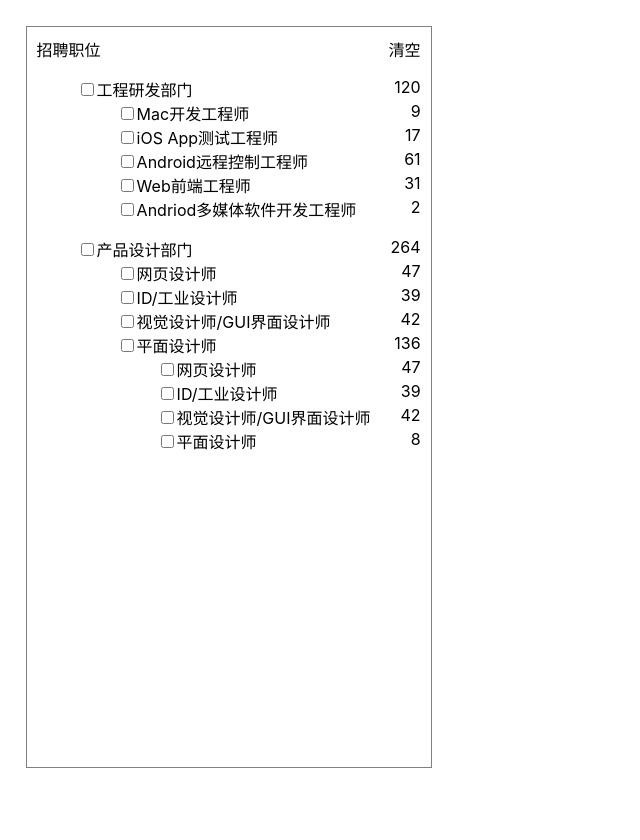
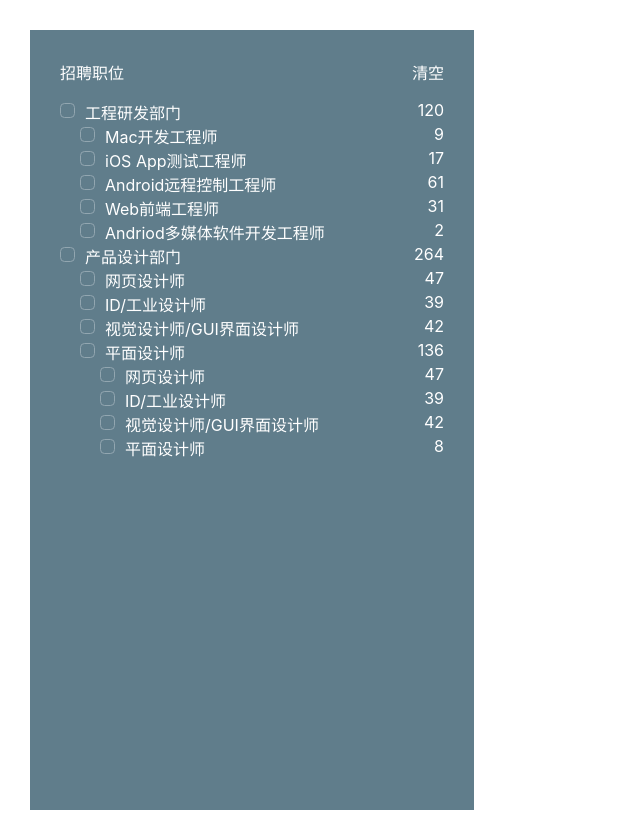
Before and after one commit to dylan-shao/react-nested-menu-demo, a React (Create React App) app: page / in a window 1280 px wide. Shown: the whole page, without its empty margins (0-640 px from the left). Before the commit the page ends 800 px from the top, so only its background shows below. Built offline with nearby package versions, Linux system fonts and the light colour scheme.

Commit message:
refactor, rename component, css change

```diff
--- a/src/components/SideMenu/NestedMenu/MenuItem/index.js
+++ /dev/null
@@ -1,55 +0,0 @@
-import React, { Component } from 'react';
-import PropTypes from 'prop-types';
-import './style.css';
-
-// each item in the menu, could be either parent or child item
-// if it's a parent item, it will call function to update all it's children checkbox
-class MenuItem extends Component {
-  constructor() {
-    super();
-    this.state = {
-      checked: false,
-    };
-  }
-
-  componentWillReceiveProps({parentChecked}) {
-    if( parentChecked!== this.props.parentChecked) {
-      this.setState({checked: parentChecked});
-    }
-  }
-
-  toggleItem = () => {
-    this.setState({ checked: !this.state.checked });
-    this.props.updateChild && this.props.updateChild(!this.state.checked);
-  };
-  render() {
-    const { name, amount } = this.props;
-    const { checked } = this.state;
-    return (
-      <div className="MenuItem">
-        <div>
-          <input checked={checked} type="checkbox" onChange={this.toggleItem} />
-          {name}
-        </div>
-        <div className="MenuItem-amount">{amount}</div>
-      </div>
-    );
-  }
-}
-
-MenuItem.defaultProps = {
-  amount: null,
-  hasChild: false,
-  updateChild: undefined,
-  parentChecked: false
-};
-
-MenuItem.propTypes = {
-  name: PropTypes.string.isRequired,
-  amount: PropTypes.number,
-  hasChild: PropTypes.bool,
-  updateChild: PropTypes.func,
-  parentChecked: PropTypes.bool
-};
-
-export default MenuItem;
--- a/src/components/SideMenu/NestedMenu/MenuItem/style.css
+++ /dev/null
@@ -1,4 +0,0 @@
-.MenuItem{
-  display: flex;
-  justify-content: space-between;
-}
--- a/src/components/SideMenu/NestedMenu/style.css
+++ /dev/null
@@ -1,9 +0,0 @@
-.NestedMenu {
-
-}
-
-.NestedMenu-sub{
-}
-ul, li {
-  list-style: none;
-}
--- /dev/null
+++ b/src/components/SideMenu/NestedMenuList/NestedMenuItem/index.js
@@ -0,0 +1,69 @@
+import React, { Component } from 'react';
+import PropTypes from 'prop-types';
+import './style.css';
+
+// single menu item, maintain it's own checked state, but could be override by state from parent
+// could be either parent or child item
+// if it's a parent item, it will call updateChild to update all it's children checkbox
+class NestedMenuItem extends Component {
+  constructor() {
+    super();
+    this.state = {
+      checked: false,
+    };
+  }
+
+  componentWillReceiveProps({ parentChecked }) {
+    this.setState({ checked: parentChecked });
+  }
+
+  componentDidUpdate(prevProps, prevState) {
+    // when parent selected, and uncheck any children, we uncheck parent as well
+    if (
+      this.props.parentChecked &&
+      this.props.parentChecked === prevProps.parentChecked &&
+      this.state.checked !== prevState.checked
+    ) {
+      this.props.hasChild && this.props.updateChild(!this.props.parentChecked);
+    }
+  }
+
+  toggleItem = () => {
+    this.setState({ checked: !this.state.checked });
+    this.props.hasChild && this.props.updateChild(!this.state.checked);
+  };
+  render() {
+    const { name, amount } = this.props;
+    const { checked } = this.state;
+
+    return (
+      <div className="NestedMenuItem">
+        <div>
+          <label class="container">
+            {name}
+            <input checked={checked} type="checkbox" onChange={this.toggleItem} />
+            <span className="checkmark" />
+          </label>
+        </div>
+        <div className="NestedMenuItem-amount">{amount}</div>
+      </div>
+    );
+  }
+}
+
+NestedMenuItem.defaultProps = {
+  amount: null,
+  hasChild: false,
+  updateChild: undefined,
+  parentChecked: false,
+};
+
+NestedMenuItem.propTypes = {
+  name: PropTypes.string.isRequired,
+  amount: PropTypes.number,
+  hasChild: PropTypes.bool,
+  updateChild: PropTypes.func,
+  parentChecked: PropTypes.bool,
+};
+
+export default NestedMenuItem;
--- /dev/null
+++ b/src/components/SideMenu/NestedMenuList/NestedMenuItem/style.css
@@ -0,0 +1,56 @@
+.NestedMenuItem {
+  display: flex;
+  justify-content: space-between;
+}
+
+.container {
+  display: block;
+  position: relative;
+  padding-left: 25px;
+  cursor: pointer;
+  user-select: none;
+}
+
+/* Hide the browser's default checkbox */
+.container input {
+  position: absolute;
+  opacity: 0;
+  cursor: pointer;
+  height: 0;
+  width: 0;
+}
+
+/* Create a custom checkbox */
+.checkmark {
+  position: absolute;
+  top: 3px;
+  left: 0;
+  height: 13px;
+  width: 13px;
+  border: 1.3px solid rgb(146, 166, 176);
+  background-color: rgb(96, 125, 139);
+  border-radius: 30%;
+}
+
+/* Create the checkmark/indicator (hidden when not checked) */
+.checkmark:after {
+  content: '';
+  position: absolute;
+  display: none;
+}
+
+/* Show the checkmark when checked */
+.container input:checked ~ .checkmark:after {
+  display: block;
+}
+
+/* Style the checkmark/indicator */
+.container .checkmark:after {
+  top: 0;
+  left: 4px;
+  width: 5px;
+  height: 13px;
+  border: solid white;
+  border-width: 0 3px 3px 0;
+  transform: rotate(45deg);
+}
--- a/src/components/SideMenu/NestedMenu/index.js
+++ b/src/components/SideMenu/NestedMenuList/index.js
@@ -1,9 +1,10 @@
 import React, { Component } from 'react';
 import PropTypes from 'prop-types';
-import MenuItem from './MenuItem';
+import NestedMenuItem from './NestedMenuItem';
 import './style.css';
 
-class NestedMenu extends Component {
+// will render menu recursively, maintain parentChecked state which is for
+class NestedMenuList extends Component {
   constructor() {
     super();
     this.state = {
@@ -30,7 +31,7 @@ class NestedMenu extends Component {
     }, 0);
   };
 
-  toggleParentChecked = checked => {
+  setParentCheckeStatus = checked => {
     this.setState({ parentChecked: checked });
   };
 
@@ -38,34 +39,33 @@ class NestedMenu extends Component {
     const { data } = this.props;
     const { name, amount = this.getAmount(data.amount, data.positions), positions, id } = data;
     const { parentChecked } = this.state;
+    const hasChild = !!positions;
 
     if (!data) {
       return null;
     }
 
     return (
-      <ul className="NestedMenu">
-        <li className="NestedMenu-content" key={id}>
-          <MenuItem
+      <li className="NestedMenuList-content" key={id}>
+        <NestedMenuItem
           name={name}
           amount={amount}
-            hasChild={!!positions}
-            updateChild={positions && this.toggleParentChecked}
+          hasChild={hasChild}
+          updateChild={this.setParentCheckeStatus}
           parentChecked={parentChecked}
         />
-          <div className="NestedMenu-sub">
+        <ul className="NestedMenuList-sub">
           {positions &&
             positions.map(item => {
-                return <NestedMenu data={item} key={item.id} parentChecked={parentChecked} />;
+              return <NestedMenuList data={item} key={item.id} parentChecked={parentChecked} />;
             })}
-          </div>
+        </ul>
       </li>
-      </ul>
     );
   }
 }
 
-NestedMenu.defaultProps = {
+NestedMenuList.defaultProps = {
   parentChecked: false,
   data: {
     name: '',
@@ -73,7 +73,8 @@ NestedMenu.defaultProps = {
     positions: [],
   },
 };
-NestedMenu.propTypes = {
+
+NestedMenuList.propTypes = {
   data: PropTypes.shape({
     name: PropTypes.string.isRequired,
     id: PropTypes.number.isRequired,
@@ -82,4 +83,4 @@ NestedMenu.propTypes = {
   parentChecked: PropTypes.bool,
 };
 
-export default NestedMenu;
+export default NestedMenuList;
--- /dev/null
+++ b/src/components/SideMenu/NestedMenuList/style.css
@@ -0,0 +1,14 @@
+.NestedMenuList {
+
+}
+
+.NestedMenuList-sub{
+  padding-left: 20px
+}
+ul, li {
+  list-style: none;
+}
+
+ul {
+  padding-left: 0;
+}
--- a/src/components/SideMenu/index.js
+++ b/src/components/SideMenu/index.js
@@ -1,22 +1,38 @@
-import React from 'react';
-import NestedMenu from './NestedMenu';
+import React, { Component } from 'react';
+import NestedMenuList from './NestedMenuList';
 import mockData from './mockData.json';
 import './style.css';
 
-function SideMenu() {
+class SideMenu extends Component {
+  constructor() {
+    super();
+    this.state = {
+      checkStatus: false,
+    };
+  }
+
+  handleClick = () => {
+    this.setState({ checkStatus: false });
+  };
+  render() {
     return (
       <div className="SideMenu">
         <div className="SideMenu-header">
           <div className="name">招聘职位</div>
-        <div className="btn btn-clear">清空</div>
+          <div className="btn btn-clear" onClick={this.handleClick}>
+            清空
+          </div>
         </div>
         <div className="SideMenu-menu">
+          <ul className="NestedMenuList">
             {mockData.map(item => {
-          return <NestedMenu data={item} key={item.id} parentChecked={false} />;
+              return <NestedMenuList data={item} key={item.id} parentChecked={this.state.checkStatus} />;
             })}
+          </ul>
         </div>
       </div>
     );
   }
+}
 
 export default SideMenu;
--- a/src/components/SideMenu/style.css
+++ b/src/components/SideMenu/style.css
@@ -1,9 +1,10 @@
 .SideMenu {
   height: 90vh;
   width: 30vw;
-  border: 1px solid grey;
-  margin: 2%;
-  padding: 10px;
+  margin: 30px;
+  padding: 30px;
+  background-color: rgb(96,125,139);
+  color:white
 }
 
 .SideMenu-header{
```
Lines whose indentation alone changed are shown as unchanged.
